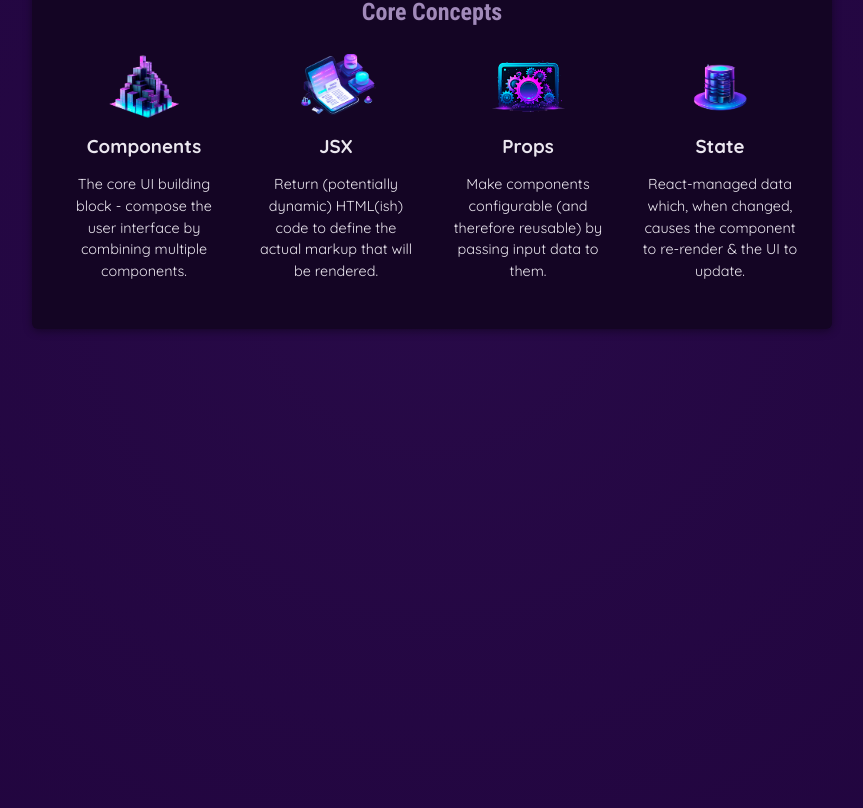
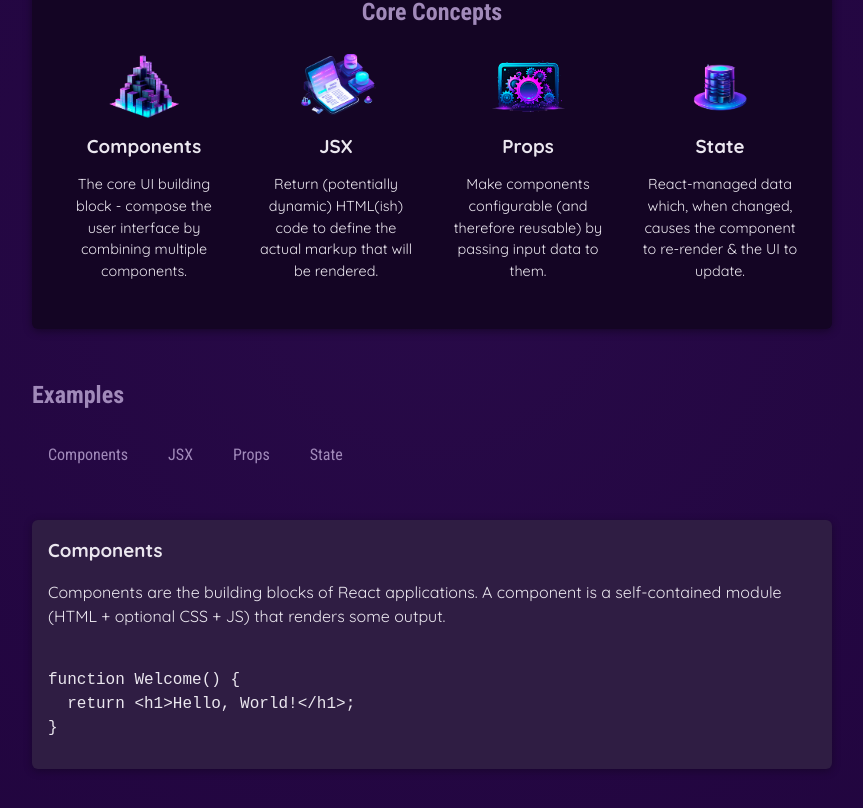
Before and after one commit to jDaviDEV/react-first-proyect, a React (Vite) app: page / in a window 1280 px wide. Shown: the part 370-1178 px from the top of the page, without its empty margins (208-1071 px from the left). Built offline with nearby package versions, Linux system fonts and the light colour scheme.

Commit message:
Added more data into data.js, created a new component called TabButton.jsx, and added a dynamic section that shows info depending o which button was pressed

```diff
--- a/src/App.jsx
+++ b/src/App.jsx
@@ -1,8 +1,17 @@
 import { CORE_CONCEPTS } from "./data";
 import CoreConcept from "./components/CoreConcept/CoreConcept";
 import Header from "./components/Header/Header";
+import TabButton from "./components/TabButton/TabButton";
+import { EXAMPLES } from "./data";
+import { useState } from "react";
 
 function App() {
+  const [identifier, setIdentifier] = useState("components");
+
+  function onClickHandler(identifier){
+    setIdentifier(identifier)
+  }
+
   return (
     <div>
       <Header />
@@ -21,6 +30,24 @@ function App() {
           </ul>
         </section>
 
+        <section id="examples">
+          <h2>Examples</h2>
+          <menu>
+            <TabButton onClick={()=>onClickHandler("components")}>Components</TabButton>
+            <TabButton onClick={()=>onClickHandler("jsx")}>JSX</TabButton>
+            <TabButton onClick={()=>onClickHandler("props")}>Props</TabButton>
+            <TabButton onClick={()=>onClickHandler("state")}>State</TabButton>
+          </menu>
+        </section>
+
+        <div id="tab-content">
+          <h3>{EXAMPLES[identifier].title}</h3>
+          <p>{EXAMPLES[identifier].description}</p>
+          <pre>
+            <code>{EXAMPLES[identifier].code}</code>
+          </pre>
+        </div>
+
       </main>
     </div>
   );
--- /dev/null
+++ b/src/components/TabButton/TabButton.jsx
@@ -0,0 +1,12 @@
+function TabButton ({children, onClick}) {
+    return (
+        <li><button onClick={onClick}>{children}</button></li>
+        //children is a special prop atribute for the component
+        // allows to send a value between Component's
+        // opening and closing tag <>--here--</>
+        // it also can be more html tags as a value to send
+        // <>--<p>here</p>--</>
+    )
+}
+
+export default TabButton;
--- a/src/data.js
+++ b/src/data.js
@@ -29,3 +29,54 @@ export const CORE_CONCEPTS = [
       'React-managed data which, when changed, causes the component to re-render & the UI to update.',
   },
 ];
+
+export const EXAMPLES = {
+  components: {
+    title: 'Components',
+    description:
+      'Components are the building blocks of React applications. A component is a self-contained module (HTML + optional CSS + JS) that renders some output.',
+    code: `
+function Welcome() {
+  return <h1>Hello, World!</h1>;
+}`,
+  },
+  jsx: {
+    title: 'JSX',
+    description:
+      'JSX is a syntax extension to JavaScript. It is similar to a template language, but it has full power of JavaScript (e.g., it may output dynamic content).',
+    code: `
+<div>
+  <h1>Welcome {userName}</h1>
+  <p>Time to learn React!</p>
+</div>`,
+  },
+  props: {
+    title: 'Props',
+    description:
+      'Components accept arbitrary inputs called props. They are like function arguments.',
+    code: `
+function Welcome(props) {
+  return <h1>Hello, {props.name}</h1>;
+}`,
+  },
+  state: {
+    title: 'State',
+    description:
+      'State allows React components to change their output over time in response to user actions, network responses, and anything else.',
+    code: `
+function Counter() {
+  const [isVisible, setIsVisible] = useState(false);
+
+  function handleClick() {
+    setIsVisible(true);
+  }
+
+  return (
+    <div>
+      <button onClick={handleClick}>Show Details</button>
+      {isVisible && <p>Amazing details!</p>}
+    </div>
+  );
+}`,
+  },
+};
```
